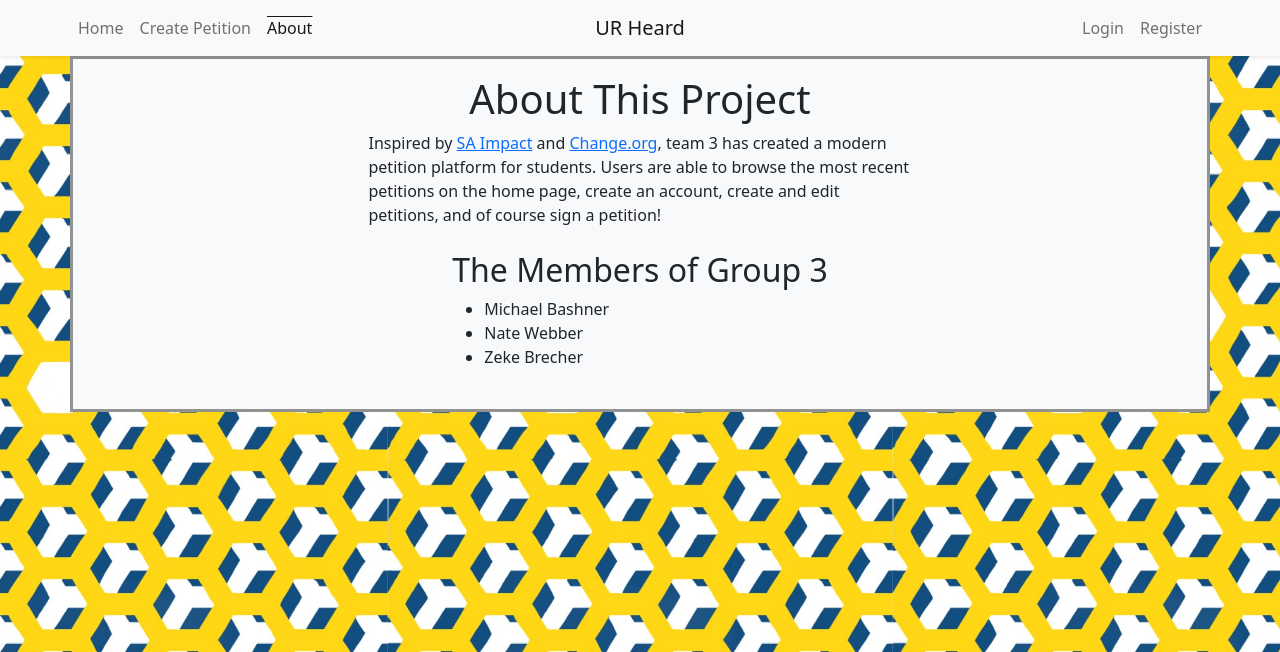
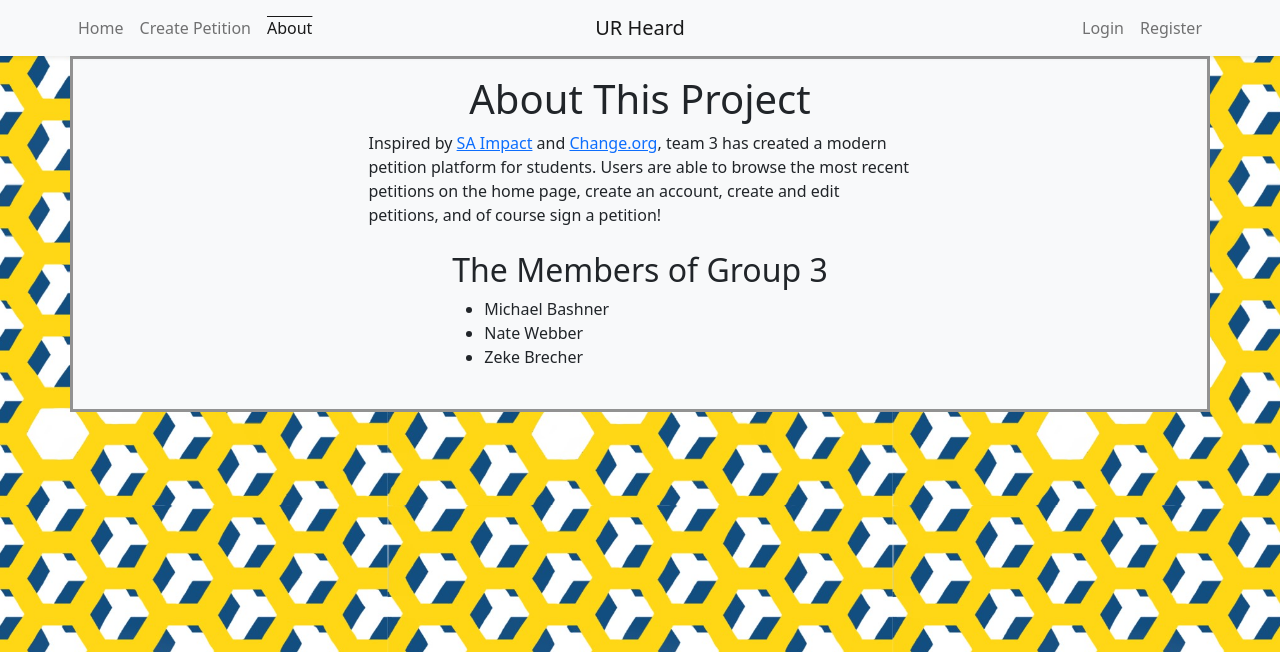
Before and after one commit to michaelb-TI100/csc210-team3, a Flask app: page /about in a window 1280 px wide. Shown: the top 652 px of the page. Run offline with Flask 2, Linux system fonts and the light colour scheme; some libraries are stand-ins or nearby versions.

Commit message:
Update base.html

```diff
--- a/templates/base.html
+++ b/templates/base.html
@@ -18,7 +18,7 @@
 						background-image: url("{{ url_for('static', filename='images/background.jpg') }}");
 						background-size: 505px 505px;
 						background-repeat: repeat;
-						background-position: center;
+						background-position: top;
 						background-attachment: scroll;
 					}
 					.active {
```
